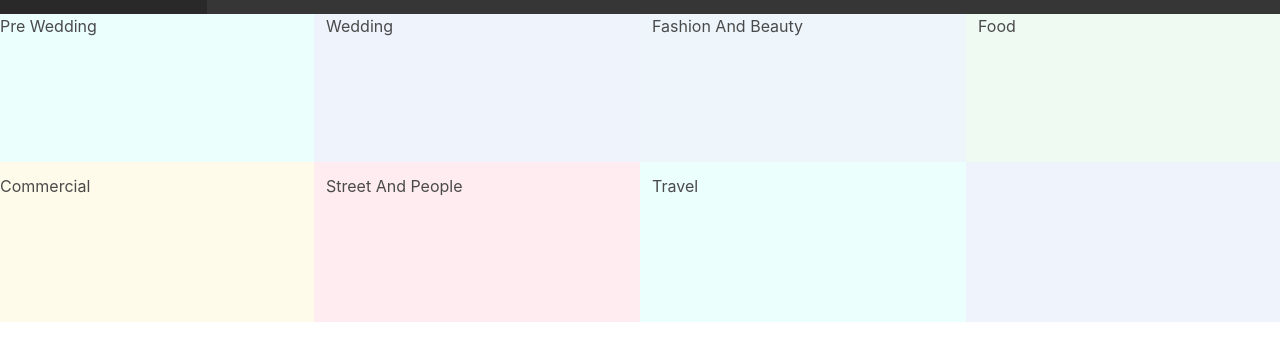
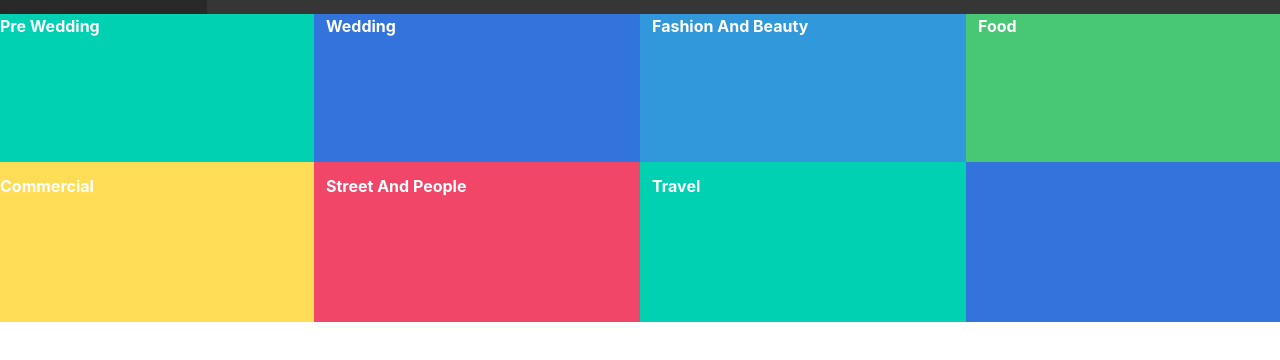
Before and after one commit to saumya/WebDesign_ds_amanata, a plain HTML site: page portfolio.html in a window 1280 px wide. Shown: the part 38-398 px from the top of the page. Drawn offline with Linux system fonts and the light colour scheme.

Commit message:
wip: Portfolio home page design

```diff
--- a/portfolio.html
+++ b/portfolio.html
@@ -38,34 +38,34 @@
 
 
 
-<div class="columns is-mobile">
+<div class="columns is-mobile has-text-weight-bold has-text-white">
 
-  <div class="column is-one-quarter has-background-primary-light tile">
-    <span class=""> Pre Wedding </span>
+  <div class="column is-one-quarter  has-background-primary tile">
+    Pre Wedding
   </div>
-  <div class="column is-one-quarter has-background-link-light tile">
+  <div class="column is-one-quarter has-background-link tile">
     Wedding
   </div>
-  <div class="column is-one-quarter has-background-info-light tile">
+  <div class="column is-one-quarter has-background-info tile">
     Fashion And Beauty
   </div>
-  <div class="column is-one-quarter has-background-success-light tile">
+  <div class="column is-one-quarter has-background-success tile">
     Food
   </div>
 
 </div>
-<div class="columns is-mobile">
+<div class="columns is-mobile has-text-weight-bold has-text-white">
 
-  <div class="column is-one-quarter has-background-warning-light tile">
+  <div class="column is-one-quarter has-background-warning tile">
     Commercial
   </div>
-  <div class="column is-one-quarter has-background-danger-light tile">
+  <div class="column is-one-quarter has-background-danger tile">
     Street And People
   </div>
-  <div class="column is-one-quarter has-background-primary-light tile">
+  <div class="column is-one-quarter has-background-primary tile">
     Travel
   </div>
-  <div class="column is-one-quarter has-background-link-light tile">
+  <div class="column is-one-quarter has-background-link tile">
 
   </div>
 
```
